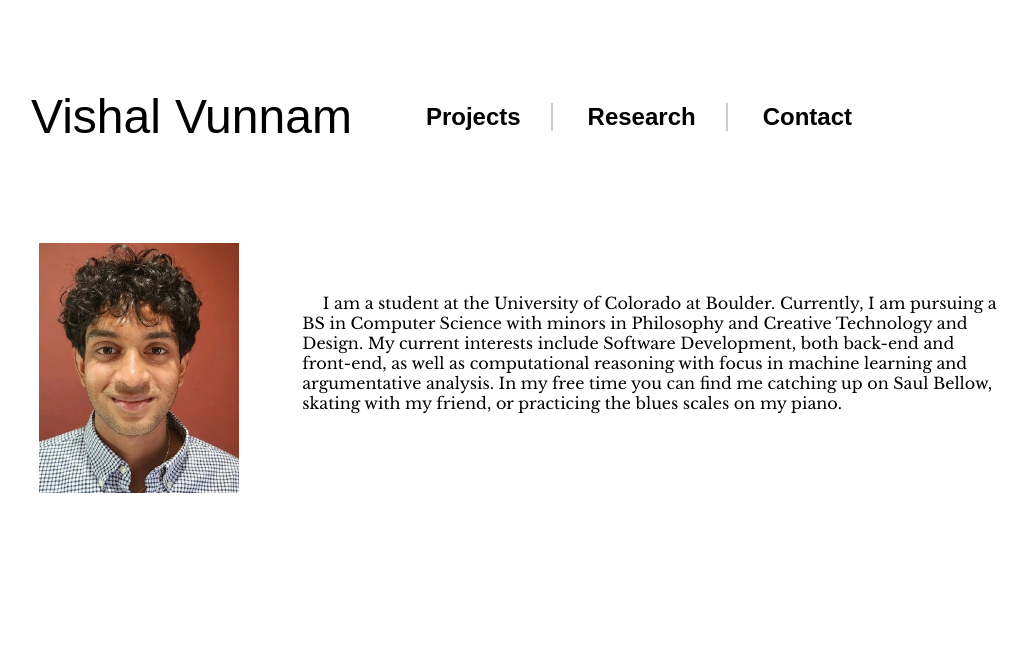
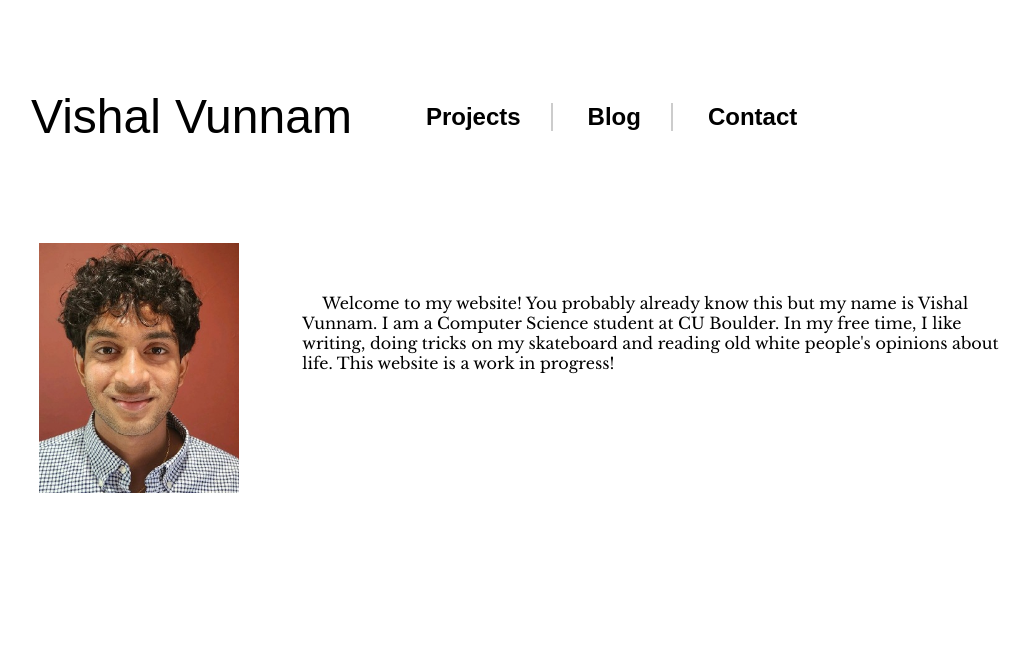
Before and after one commit to Vishal-Vunnam/Vishal-Vunnam.github.io, a plain HTML site: page index.html in a window 1280 px wide. Shown: the whole page, without its empty margins (24-1054 px from the left). Drawn offline with nearby package versions, Linux system fonts and the light colour scheme; a web font is replaced by a local one.

Commit message:
added blog

```diff
--- a/index.html
+++ b/index.html
@@ -20,7 +20,7 @@
             <div class="nav-links">
                 <ul>
                     <li><a href="/pages/projects.html">Projects</a></li>
-                    <li><a href="#">Research</a></li>
+                    <li><a href="https://substack.com/@vishalvunnam">Blog</a></li>
                     <li><a href="#" id="contact-button">Contact</a></li>
                 </ul>
             </div>
@@ -35,7 +35,7 @@
         </div>
         <div class="content">
             <section id="about" class="about">
-                <p> &emsp; I am a student at the University of Colorado at Boulder. Currently, I am pursuing a BS in Computer Science with minors in Philosophy and Creative Technology and Design. My current interests include Software Development, both back-end and front-end, as well as computational reasoning with focus in machine learning and argumentative analysis. In my free time you can find me catching up on Saul Bellow, skating with my friend, or practicing the blues scales on my piano. </p>
+                <p> &emsp; Welcome to my website! You probably already know this but my name is Vishal Vunnam. I am a Computer Science student at CU Boulder. In my free time, I like writing, doing tricks on my skateboard and reading old white people's opinions about life. This website is a work in progress!</p>
             </section>
         </div>
     </div>
```
